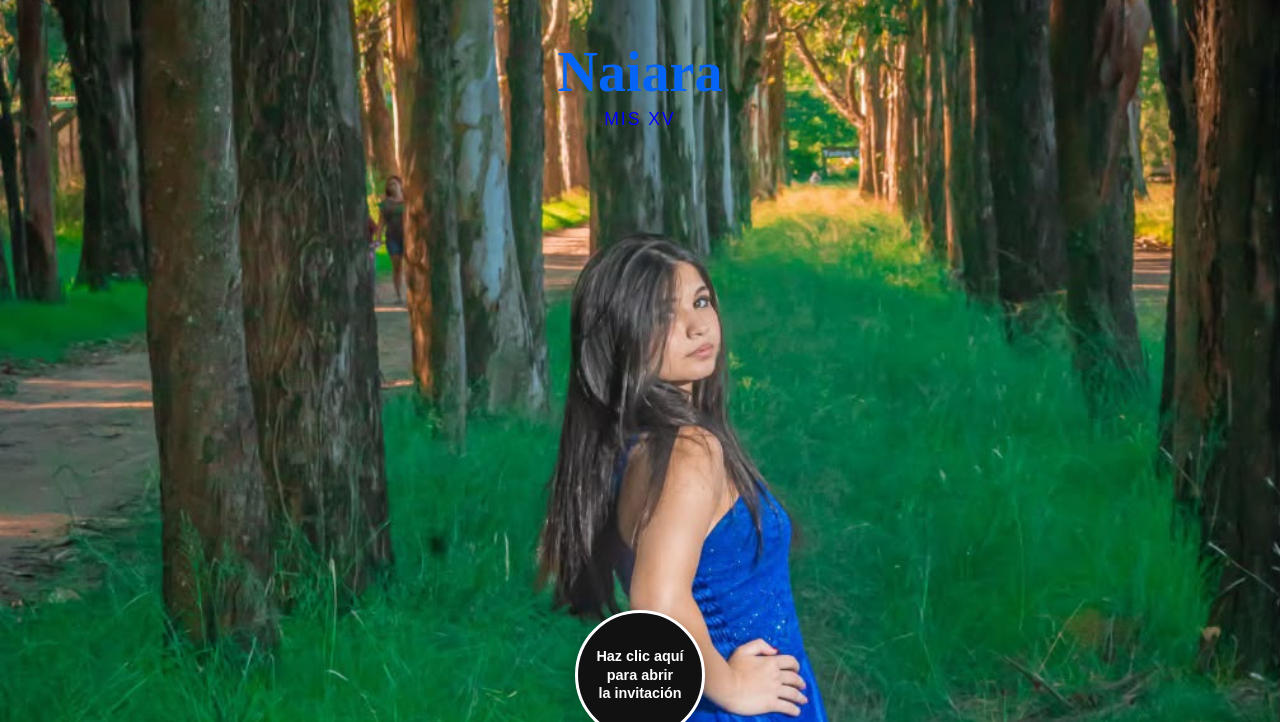
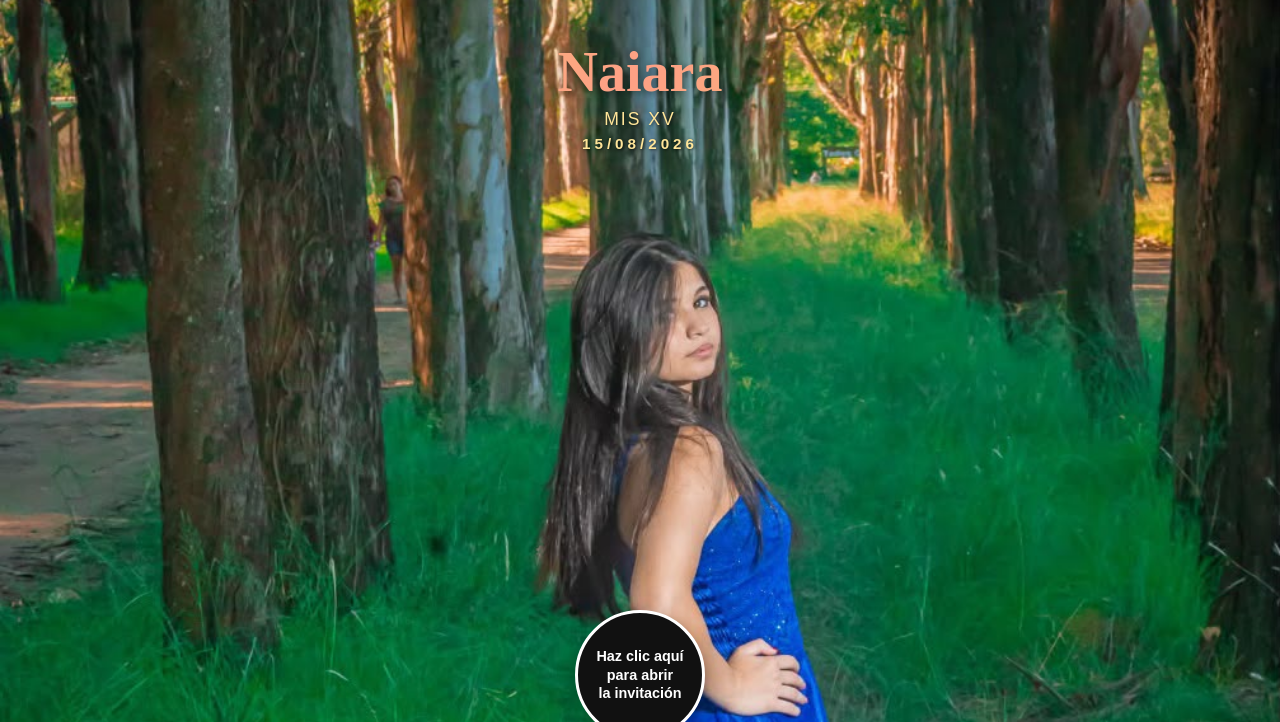
Before and after one commit to NaiaraXV/NaiaraXV, a plain HTML site: page index.html in a window 1280 px wide. Shown: the top 722 px of the page. Drawn offline with Linux system fonts and the light colour scheme.

Commit message:
Update index.html

```diff
--- a/index.html
+++ b/index.html
@@ -13,15 +13,12 @@
             position: fixed; top: 0; left: 0; width: 100%; height: 100vh;
             background-image: url(img/image7.jpeg); background-size: cover; background-position: center; background-repeat: no-repeat;
             display: flex; flex-direction: column;
-            /* Cambiado para alinear los elementos de arriba a abajo de manera distribuida */
             justify-content: space-between; align-items: center; z-index: 1000;
             transition: transform 1s ease-in-out, opacity 1s ease-in-out;
-            /* Añadido un espacio interno para que el texto no toque el borde del celular */
             box-sizing: border-box; padding: 40px 20px 60px 20px;
         }
         .abrir-sobre { transform: translateY(-100vh); opacity: 0; pointer-events: none; }
 
-        /* Contenedor opcional para agrupar los textos arriba sin que toquen el centro */
         .textos-superiores { width: 100%; }
 
         .titulo-sobre { font-size: 3.5rem; margin: 0 0 5px 0; font-family: 'Bodoni', serif; }
@@ -61,11 +58,18 @@
     <audio id="musica-fiesta" src="musica/Gustavo Cerati - Vivo (Official Audio) - Gustavo Cerati (128k).mp3" loop></audio>
 
     <div id="pantalla-sobre">
-        <!-- Envolvemos los textos en un contenedor para controlarlos mejor arriba -->
         <div class="textos-superiores">
-            <h1 class="titulo-sobre">Naiara</h1>
-            <p style="font-size: 1.1rem; color: blue; font-family: sans-serif; letter-spacing: 2px; text-transform: uppercase; margin: 0;">Mis XV</p>
-        </div>
+    <h1 class="titulo-sobre" style="
+        background: linear-gradient(135deg, #f6d365 0%, #fda085 50%, #f6d365 100%);
+        -webkit-background-clip: text;
+        -webkit-text-fill-color: transparent;
+        filter: drop-shadow(0px 2px 4px rgba(0, 0, 0, 0.5));
+        margin: 0 0 5px 0;">Naiara</h1>
+
+    <p style="font-size: 1.1rem; color: #ffe599; font-family: sans-serif; letter-spacing: 2px; text-transform: uppercase; margin: 0 0 5px 0; text-shadow: 1px 1px 3px rgba(0,0,0,0.6);">Mis XV</p>
+
+    <p style="font-size: 0.95rem; color: #ffe599; font-family: sans-serif; letter-spacing: 4px; margin: 0; font-weight: bold; text-shadow: 1px 1px 3px rgba(0,0,0,0.6);">15/08/2026</p>
+</div>
 
         <button class="boton-lacre" onclick="comenzarInvitacion()">
             Haz clic aquí<br>para abrir<br> la invitación
@@ -128,10 +132,13 @@
     </div>
 
     <script>
-        function comenzarInvitacion() {
-            var musica = document.getElementById("musica-fiesta");
-            musica.play().catch(function(e) { console.log("Audio retenido"); });
-            document.getElementById("pantalla-sobre").classList.add("abrir-sobre");
+function comenzarInvitacion() {
+    var musica = document.getElementById("musica-fiesta");
+
+    musica.volume = 0.3;
+
+    musica.play().catch(function(e) { console.log("Audio retenido"); });
+    document.getElementById("pantalla-sobre").classList.add("abrir-sobre");
         }
 
         function copiarCuenta() {
@@ -150,7 +157,6 @@
 
             document.getElementById("dias").innerHTML = dias + " <span>Días</span>";
             document.getElementById("horas").innerHTML = horas + " <span>Horas</span>";
-            // Corregido "minutes" por "minutos" aquí abajo para que no se congele:
             document.getElementById("minutos").innerHTML = minutos + " <span>Min</span>";
 
             if (status < 0) {
```
